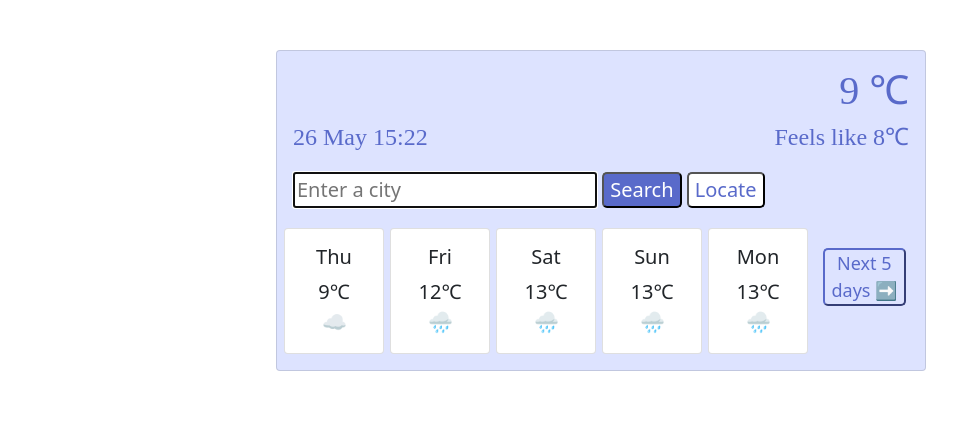
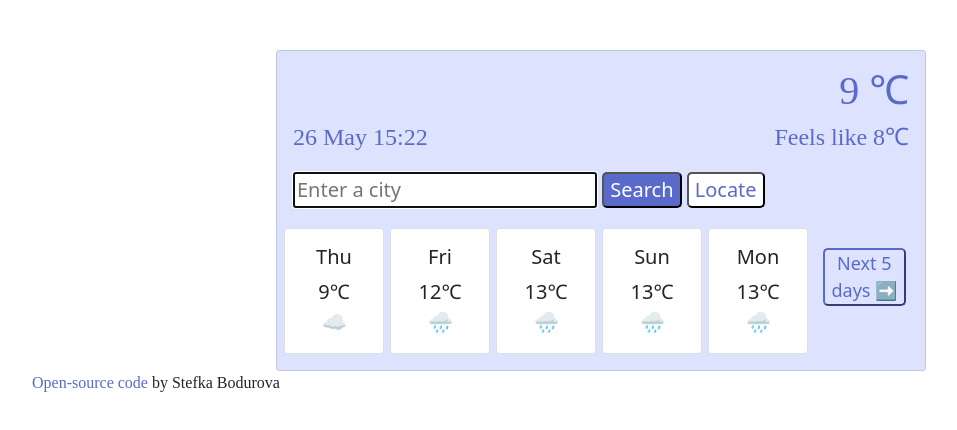
Before and after one commit to Stefka24/Test, a plain HTML site: page index.html in a window 1280 px wide. Shown: the whole page, without its empty margins (39-996 px from the left). Drawn offline with nearby package versions, Linux system fonts and the light colour scheme; no server answers.

Commit message:
added link to my GitHub

```diff
--- a/index.html
+++ b/index.html
@@ -103,6 +103,12 @@
         </div>
       </div>
     </div>
+    <p>
+      <a href="https://github.com/Stefka24/Weather-App" target="_blank">
+        Open-source code
+      </a>
+      by Stefka Bodurova
+    </p>
   </body>
   <script src="src/index.js"></script>
 </html>
--- a/src/style.css
+++ b/src/style.css
@@ -25,6 +25,10 @@ button {
 button:hover {
   background-color: #596aca;
   color: white;
+}
+p {
+  padding-left: 71px;
+  font-family: "Times New Roman", Times, serif;
 }
 a:hover {
   text-decoration: underline;
```
